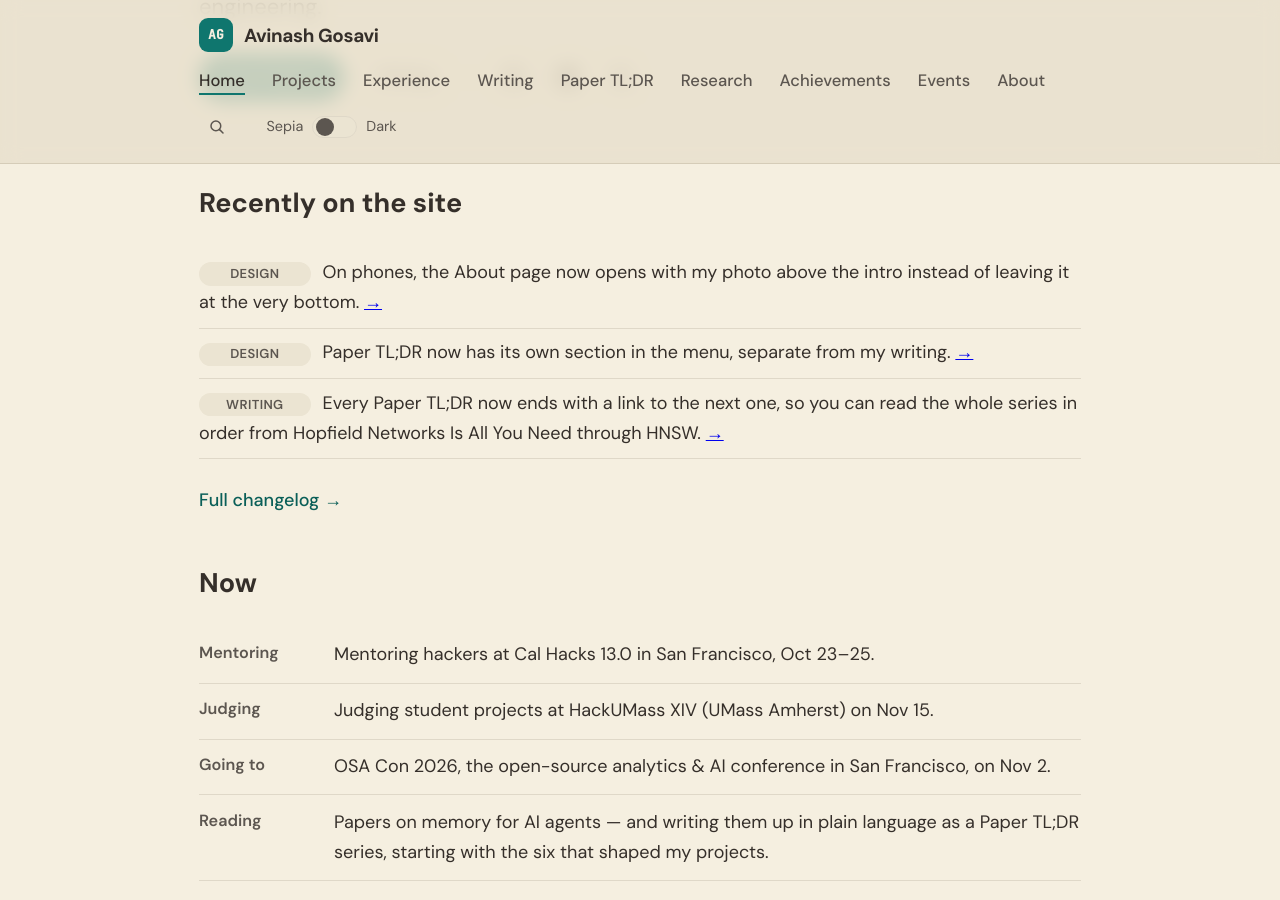
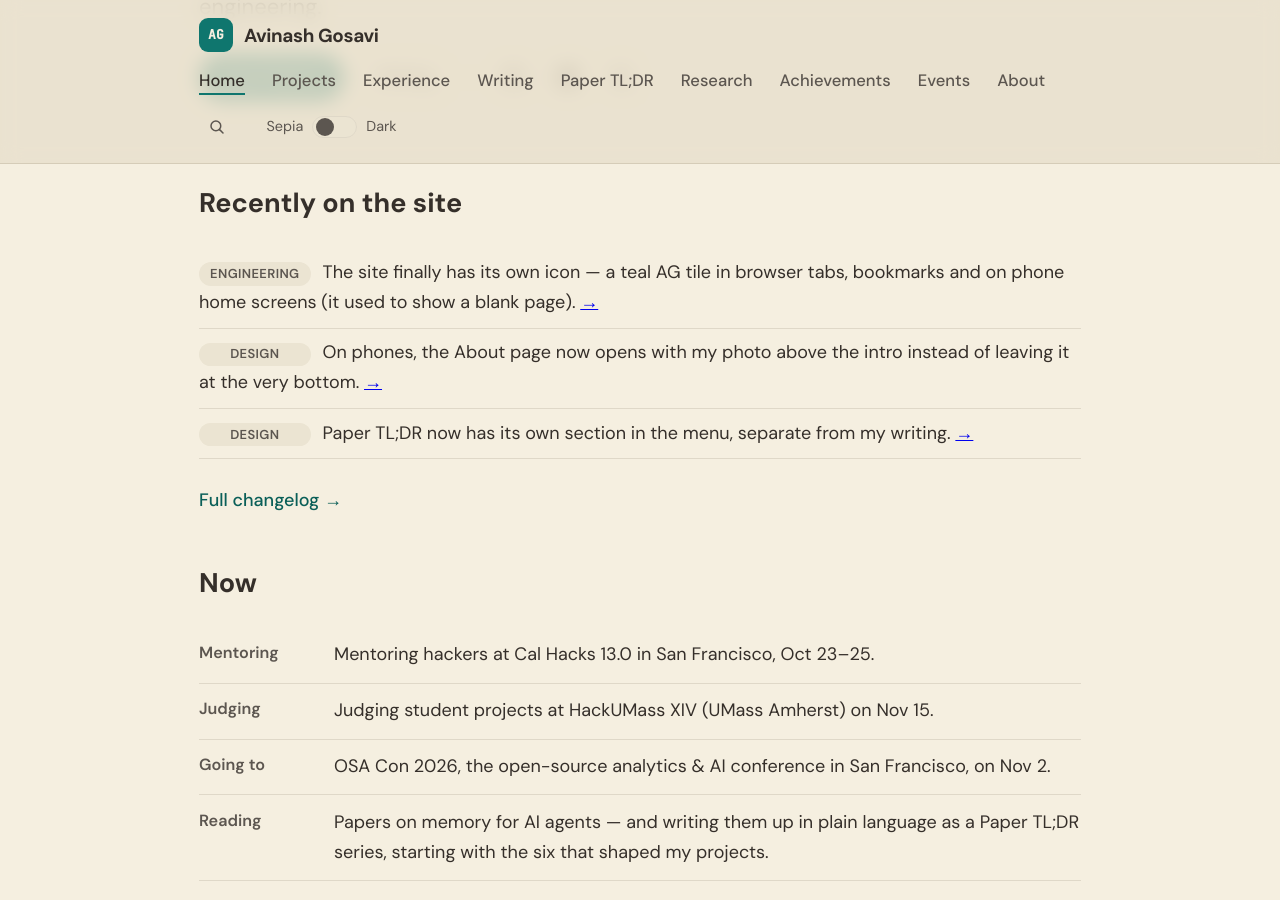
Before and after one commit to aag1091-alt/avinashgosavi.com, a Jekyll site: the page built from index.md, in a window 1280 px wide and 900 px high, scrolled down 554 px. Built offline with Jekyll 4.4.1, drawn with Linux system fonts in a browser that asks for light colours.

Commit message:
Add favicon (SVG + ICO) and apple-touch-icon
Co-Authored-By: Claude <noreply@anthropic.com>

```diff
--- a/_data/changelog.yml
+++ b/_data/changelog.yml
@@ -1,5 +1,9 @@
 # Public changelog shown on /changelog and (latest 3) on the homepage.
 # Newest first. desk: Writing | Design | Engineering
+- date: 2026-10-20
+  desk: Engineering
+  text: The site finally has its own icon — a teal AG tile in browser tabs, bookmarks and on phone home screens (it used to show a blank page).
+  link: /
 - date: 2026-10-20
   desk: Design
   text: On phones, the About page now opens with my photo above the intro instead of leaving it at the very bottom.
--- a/_layouts/default.html
+++ b/_layouts/default.html
@@ -17,6 +17,9 @@
       }
     } catch (e) {} })();
   </script>
+  <link rel="icon" href="{{ '/favicon.ico' | relative_url }}" sizes="any">
+  <link rel="icon" href="{{ '/favicon.svg' | relative_url }}" type="image/svg+xml">
+  <link rel="apple-touch-icon" href="{{ '/apple-touch-icon.png' | relative_url }}">
   <link rel="preconnect" href="https://fonts.googleapis.com">
   <link rel="preconnect" href="https://fonts.gstatic.com" crossorigin>
   <link href="https://fonts.googleapis.com/css2?family=DM+Sans:ital,wght@0,400;0,500;0,600;0,700;1,400&family=JetBrains+Mono:wght@400;500&display=swap" rel="stylesheet">
```
Also changed, not shown: apple-touch-icon.png (added), favicon.ico (added), favicon.svg (added).
